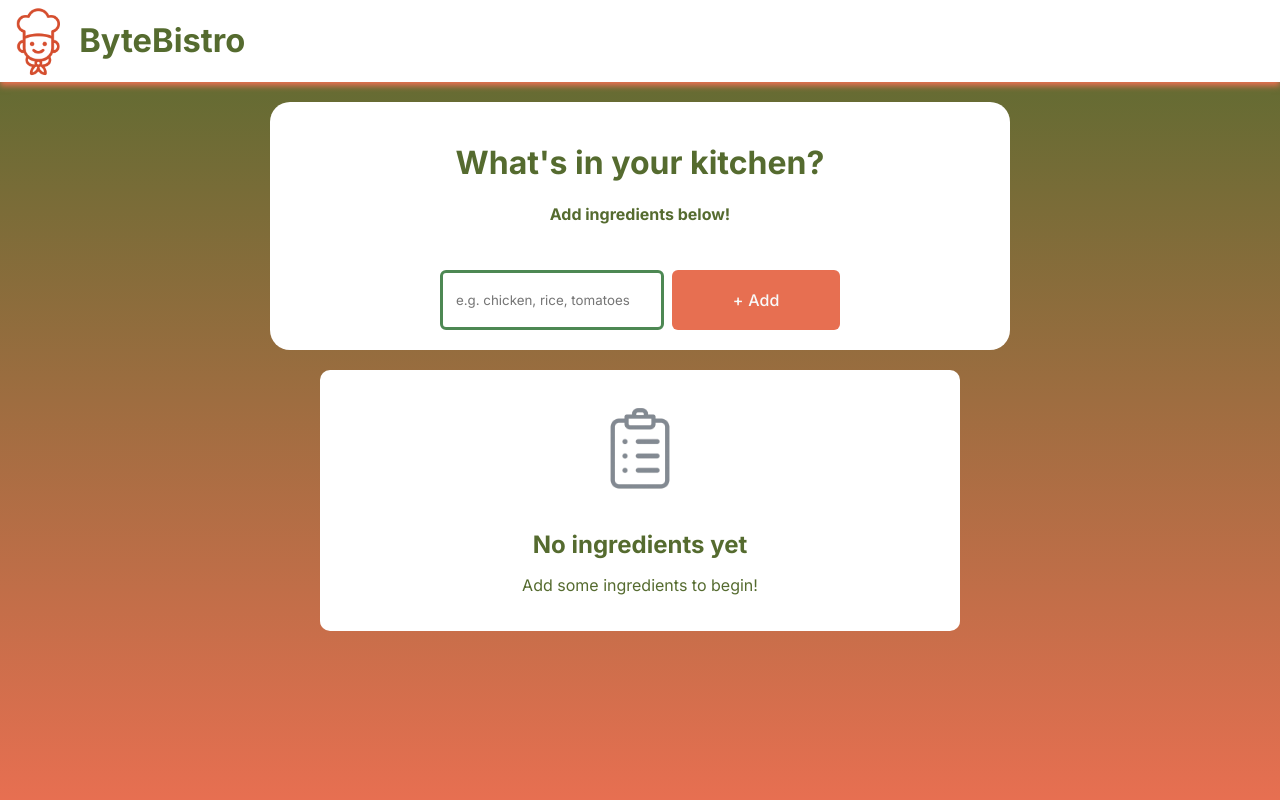
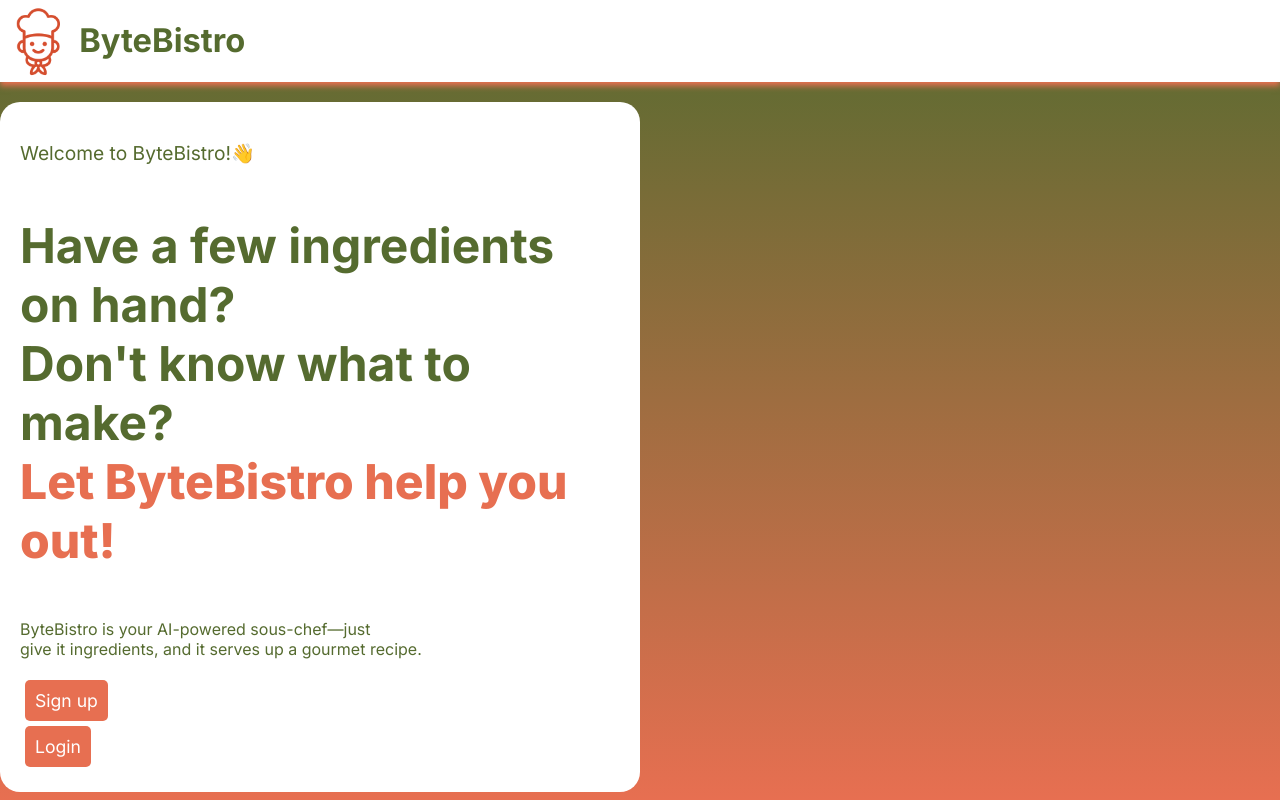
Before and after one commit to zaidhanif1/ByteBistro, a React (Vite) app: page / in a window 1280 px wide. Shown: the top 800 px of the page. Built offline with nearby package versions, Linux system fonts and the light colour scheme.

Commit message:
Auth routing

```diff
--- a/package.json
+++ b/package.json
@@ -4,6 +4,7 @@
   "version": "0.0.0",
   "type": "module",
   "scripts": {
+    "start": "node server/server.js",
     "start:backend": "node server/server.js",
     "dev": "vite",
     "conc": "concurrently \"npm run start:backend\" \"npm run dev\"",
--- a/src/App.jsx
+++ b/src/App.jsx
@@ -13,8 +13,8 @@ export default function App()
     <div>
       <Header/>
       <Routes>
-        <Route path='/welcome' element = {<Welcome/>}></Route>
-        <Route path='/' element={<Main />} />
+        <Route path='/' element = {<Welcome/>}></Route>
+        <Route path='/main' element={<Main />} />
         <Route path='/signup' element={<Signup />} />
         <Route path='/login' element={<Login />} />
       </Routes>
--- a/src/components/Header/Header.jsx
+++ b/src/components/Header/Header.jsx
@@ -12,7 +12,7 @@ export default function Header()
 
     return(
     <header className="header">
-      <Link to='/welcome' style={{ textDecoration: 'none', color: 'inherit'}} className="logo-link">
+      <Link to='/' style={{ textDecoration: 'none', color: 'inherit'}} className="logo-link">
 
         <img src={chef} className = "bytebistro-logo"alt="AI Robot Image" />
         <h1>ByteBistro</h1>
--- a/src/components/Login/Login.jsx
+++ b/src/components/Login/Login.jsx
@@ -1,9 +1,10 @@
 import './Login.css'
 import { motion } from 'framer-motion'
 import { useState } from 'react'
+import { useNavigate } from 'react-router-dom'
 
 export default function Login() {
-
+  const navigate = useNavigate()
 
   const [logEmail, setLogEmail] = useState('')
   const [logPass, setLogPass] = useState('')
@@ -30,10 +31,18 @@ export default function Login() {
         body: JSON.stringify({logEmail, logPass})
       });
       const data = await res.json();
-      console.log(data)
+
       form.reset()
       setLogEmail('')
       setLogPass('')
+
+      if(res.ok){
+        navigate('/main')
+      }
+      else{
+        alert('Invalid email or password')
+      }
+
   }
 
 
--- a/src/components/Signup/Signup.css
+++ b/src/components/Signup/Signup.css
@@ -9,6 +9,7 @@
     width: 600px;
     margin: auto;
     border-radius: 10px;
+    animation: fadeIn .7s ease-in-out;
 }
 .signup-h1
 {
--- a/src/components/Welcome/Welcome.css
+++ b/src/components/Welcome/Welcome.css
@@ -12,6 +12,7 @@
     background-color: white;
     width: 600px;
     height: fit-content;
+    animation: fadeIn .7s ease-in-out, slideIn .7s ease-in-out;
 }
 
 .welcome-txt-p
--- a/src/index.css
+++ b/src/index.css
@@ -15,3 +15,25 @@ body, html
     min-height: 150vh;
     width: 100%;
 }
+
+@keyframes fadeIn {
+    from
+    {
+        opacity: 0;
+    }
+    to
+    {
+        opacity: 1;
+    }
+
+}
+@keyframes slideIn {
+    from
+    {
+        transform: translateY(70px);
+    }
+    to
+    {
+        transform: translateY(0);
+    }
+}
```
